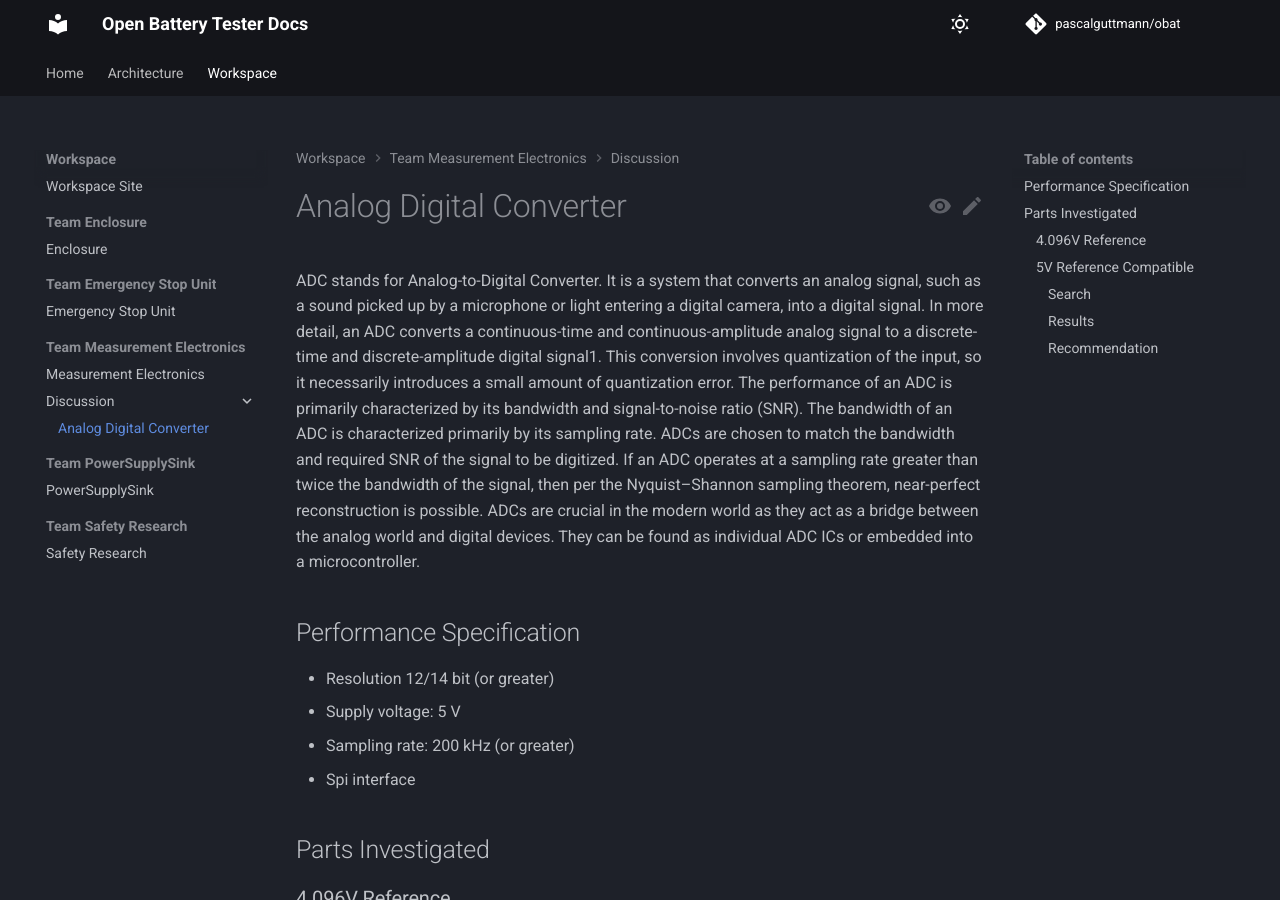
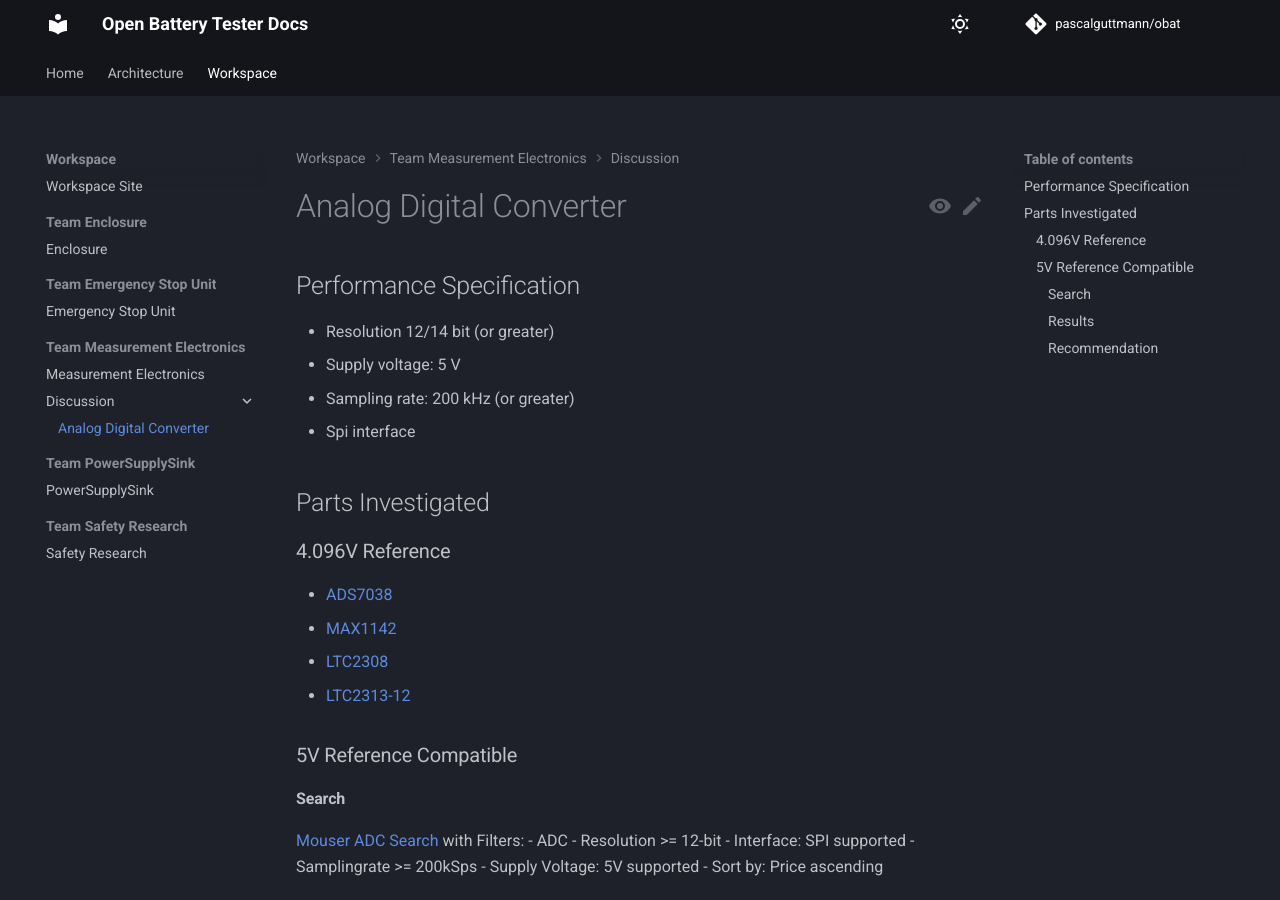
Before and after one commit to pascalguttmann/obat, an MkDocs documentation site: the page built from docs/workspace/meas/discuss/adc.md, in a window 1280 px wide and 900 px high. Built offline with MkDocs 1.6.1 and Material for MkDocs 9.7.7, drawn with Linux system fonts in a browser that asks for light colours; comment, search, counter and statistics services are not loaded.

Commit message:
remove duplicate content from wikipedia

```diff
--- a/docs/workspace/meas/discuss/adc.md
+++ b/docs/workspace/meas/discuss/adc.md
@@ -1,10 +1,5 @@
 Analog Digital Converter
 ========================
-ADC stands for Analog-to-Digital Converter. It is a system that converts an analog signal, such as a sound picked up by a microphone or light entering a digital camera, into a digital signal.
-In more detail, an ADC converts a continuous-time and continuous-amplitude analog signal to a discrete-time and discrete-amplitude digital signal1. This conversion involves quantization of the input, so it necessarily introduces a small amount of quantization error.
-The performance of an ADC is primarily characterized by its bandwidth and signal-to-noise ratio (SNR). The bandwidth of an ADC is characterized primarily by its sampling rate.
-ADCs are chosen to match the bandwidth and required SNR of the signal to be digitized. If an ADC operates at a sampling rate greater than twice the bandwidth of the signal, then per the Nyquist–Shannon sampling theorem, near-perfect reconstruction is possible.
-ADCs are crucial in the modern world as they act as a bridge between the analog world and digital devices. They can be found as individual ADC ICs or embedded into a microcontroller.
 
 Performance Specification
 -------------------------
```
